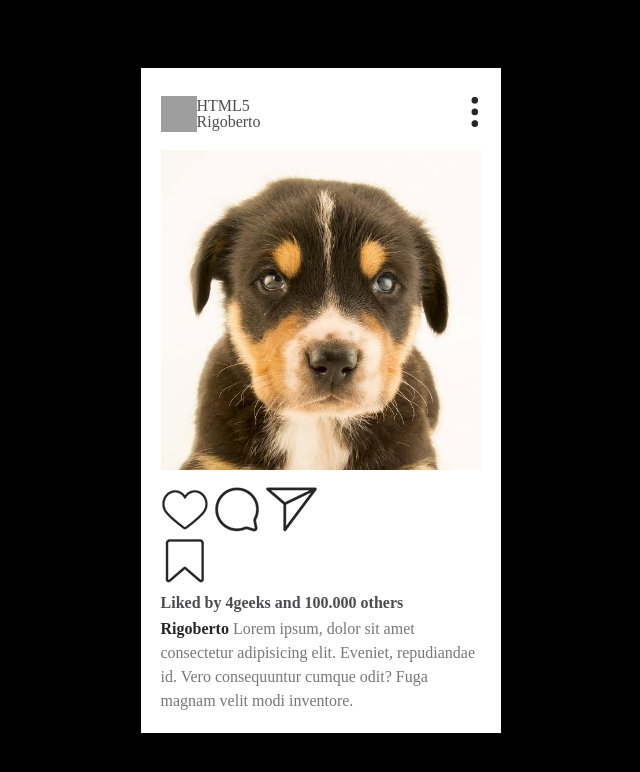
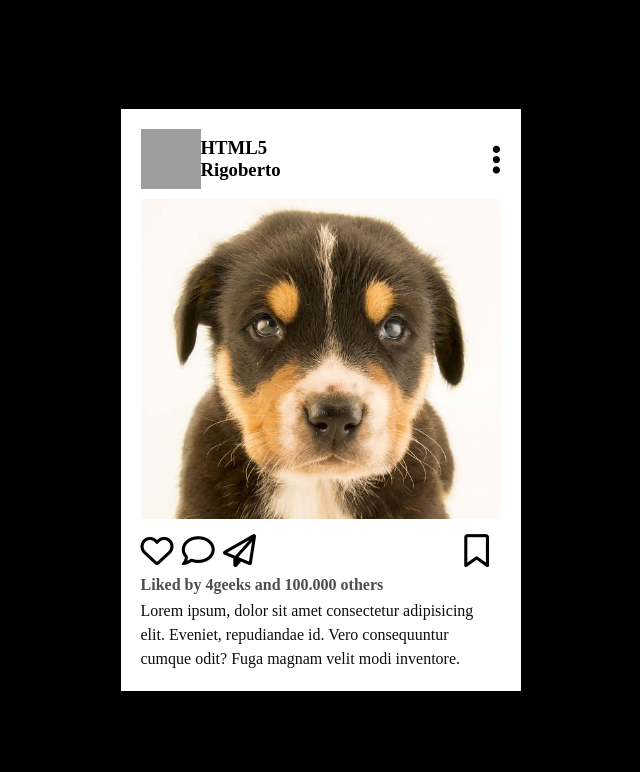
Before and after one commit to 4GeeksAcademy/PostInstagram-DavidN, a plain HTML site: page index.html in a window 1280 px wide. Shown: the whole page, without its empty margins (324-964 px from the left). Drawn offline with Linux system fonts and the light colour scheme; grey boxes are pictures that could not be loaded.

Commit message:
First Commit

```diff
--- a/index.html
+++ b/index.html
@@ -10,6 +10,7 @@
     <link rel="stylesheet" href="https://cdnjs.cloudflare.com/ajax/libs/font-awesome/6.5.2/css/all.min.css"
         integrity="sha512-SnH5WK+bZxgPHs44uWIX+LLJAJ9/2PkPKZ5QiAj6Ta86w+fsb2TkcmfRyVX3pBnMFcV7oQPJkl9QevSCWr3W6A=="
         crossorigin="anonymous" referrerpolicy="no-referrer" />
+    <script src="https://kit.fontawesome.com/b49ae6e596.js" crossorigin="anonymous"></script>
 </head>
 
 <body>
@@ -23,7 +24,7 @@
                 <h3>HTML5 <br><span>Rigoberto</span></h3>
             </div>
             <div>
-                <img src="dot.png" class="dot">
+                <i class="fa-solid fa-ellipsis-vertical"></i>
             </div>
         </div>
         <div class="imgBx">
@@ -31,15 +32,15 @@
         </div>
         <div class="actionsBtns">
             <div class="left">
-                <img src="heart.png" class="heart">
-                <img src="comment.png">
-                <img src="share.png">
+                <i class="fa-regular fa-heart"></i>
+                <i class="fa-regular fa-comment"></i>
+                <i class="fa-regular fa-paper-plane"></i>
+                <i class="fa-regular fa-bookmark"></i>
             </div>
-            <div class="right">
-                <img src="bookmark.png">
-            </div>
-            <h4 class="likes"> Liked by 4geeks and 100.000 others</h4>
-            <h4 class="message"><b> Rigoberto   </b>Lorem ipsum, dolor sit amet consectetur adipisicing elit. Eveniet, repudiandae id. Vero consequuntur cumque odit? Fuga magnam velit modi inventore.</h4>
+        </div>
+        <h4 class="likes"> Liked by 4geeks and 100.000 others</h4>
+        <h4 class="message">Lorem ipsum, dolor sit amet consectetur adipisicing elit. Eveniet,
+            repudiandae id. Vero consequuntur cumque odit? Fuga magnam velit modi inventore.</h4>
 </body>
 
 </html>
--- a/style.css
+++ b/style.css
@@ -1,7 +1,6 @@
 * {
   margin: 0;
   padding: 0;
-  box-sizing: border-box;
 }
 
 body {
@@ -34,8 +33,8 @@ body {
 
 .card .top .userDetails .profile_img {
   position: relative;
-  width: 36px;
-  height: 36px;
+  width: 60px;
+  height: 60px;
   border-radius: 50%;
 }
 
@@ -46,18 +45,6 @@ body {
   width: 100%;
   height: 100%;
   object-fit: cover;
-
-}
-
-.card .top .userDetails h3 {
-  font-size: 16px;
-  color: #4d4d4f;
-  font-weight: 500;
-  line-height: 1em;
-}
-
-.card .top .userDetails h3 span {
-  font-size: 0, 75em;
 }
 
 .imgBx {
@@ -65,22 +52,7 @@ body {
   width: 100%;
   height: 320px;
   margin: 10px 0 15px;
-}
-
-.actionBtns {
-  display: flex;
-  justify-content: space-between;
-  align-items: center;
-}
-
-.actionBtns img {
-  max-width: 24px;
-  cursor: pointer;
-}
-
-.actionBtns .left img {
-  margin-right: 8px;
-  margin-left: 290px;
+  font-size: 33px;
 }
 
 .likes {
@@ -88,19 +60,29 @@ body {
   margin-top: 5px;
   font-size: 16px;
   color: #4d4d4f;
+  padding bottom: 10px;
 }
 
 .message {
   font-weight: 400;
   margin-top: 5px;
-  color: #777;
+  color: #0e0d0d;
   line-height: 1.5em;
 }
 
-.message b {
-  color: #262626;
+.left {
+  font-size: 33px;
 }
 
-.message span {
-  cursor: pointer;
+.right {
+  font-size: 33px;
+  padding-left: 300px;
 }
+
+.fa-solid {
+  font-size: 33px;
+}
+
+.fa-bookmark {
+  padding-left: 200px;
+}
```
Also changed, not shown: bookmark.png (deleted), comment.png (deleted), dot.png (deleted), heart.png (deleted), share.png (deleted).
